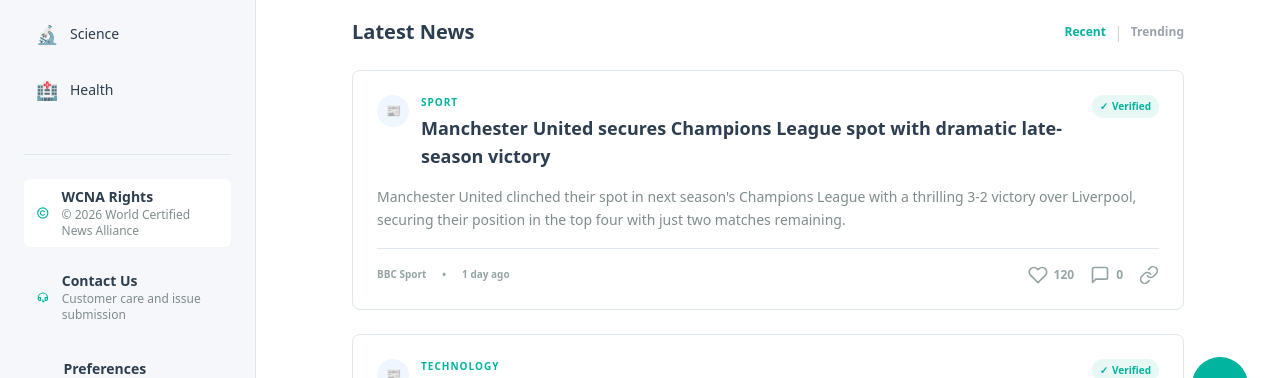
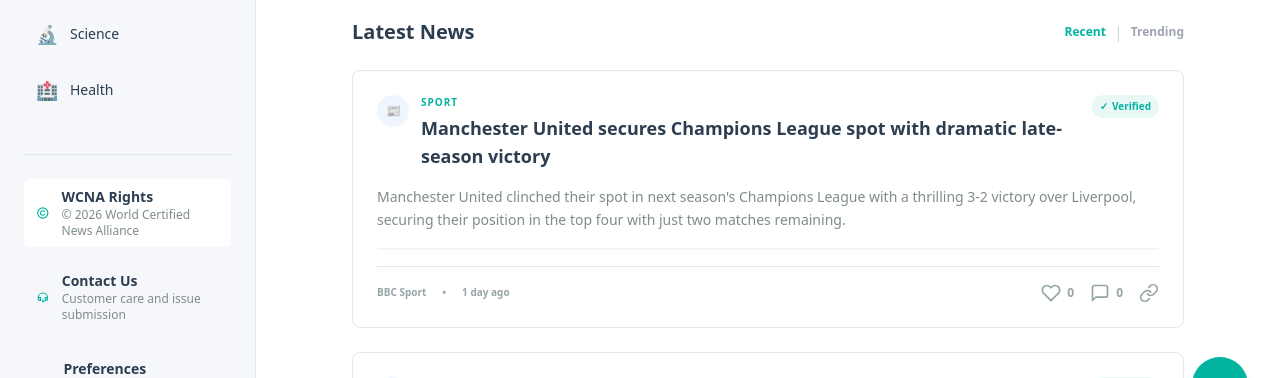
Before and after one commit to mcKrash/CertifiedNews, a Next.js app in the folder apps/web/: page /home in a window 1280 px wide. Shown: the part 355-733 px from the top of the page. Built offline with nearby package versions, Linux system fonts and the light colour scheme; no server answers.

Commit message:
UI: Add media rendering to news cards and fix engagement defaults

```diff
--- a/apps/web/app/home/page.tsx
+++ b/apps/web/app/home/page.tsx
@@ -312,7 +312,7 @@ export default function HomePage() {
   };
 
   const getArticleLikeData = (articleId: string) => {
-    return articleLikes[articleId] || { liked: false, count: Math.floor(Math.random() * 200) };
+    return articleLikes[articleId] || { liked: false, count: 0 };
   };
 
   const getTotalEngagement = (articleId: string) => {
@@ -796,6 +796,35 @@ export default function HomePage() {
                   {article.body}
                 </p>
 
+                {/* Media Rendering */}
+                {article.sourceUrl && (
+                  <div className="mb-4 rounded-lg overflow-hidden border border-gray-100 bg-gray-50">
+                    {(article.sourceUrl.includes('youtube.com') || article.sourceUrl.includes('youtu.be') || article.sourceUrl.includes('vimeo.com') || article.sourceUrl.endsWith('.mp4')) ? (
+                      <div className="aspect-video w-full bg-black flex items-center justify-center">
+                        {article.sourceUrl.includes('youtube.com') || article.sourceUrl.includes('youtu.be') ? (
+                          <iframe
+                            className="w-full h-full"
+                            src={`https://www.youtube.com/embed/${article.sourceUrl.includes('v=') ? article.sourceUrl.split('v=')[1].split('&')[0] : article.sourceUrl.split('/').pop()}`}
+                            allow="accelerometer; autoplay; clipboard-write; encrypted-media; gyroscope; picture-in-picture"
+                            allowFullScreen
+                          ></iframe>
+                        ) : (
+                          <video src={article.sourceUrl} controls className="w-full h-full" />
+                        )}
+                      </div>
+                    ) : (article.sourceUrl.match(/\.(jpeg|jpg|gif|png|webp)$/i) || article.sourceUrl.includes('images.unsplash.com')) ? (
+                      <img
+                        src={article.sourceUrl}
+                        alt={article.title}
+                        className="w-full h-auto max-h-[400px] object-cover"
+                        onError={(e) => {
+                          (e.target as HTMLImageElement).parentElement!.style.display = 'none';
+                        }}
+                      />
+                    ) : null}
+                  </div>
+                )}
+
                 <div className="flex items-center justify-between pt-4 border-t flex-col sm:flex-row gap-2" style={{ borderColor: '#E0E6ED' }}>
                   <div className="flex items-center gap-4 text-[10px] font-bold" style={{ color: '#95A5A6' }}>
                     <span className="hover:text-[#00B4A0] cursor-pointer">{article.sourceName}</span>
```
